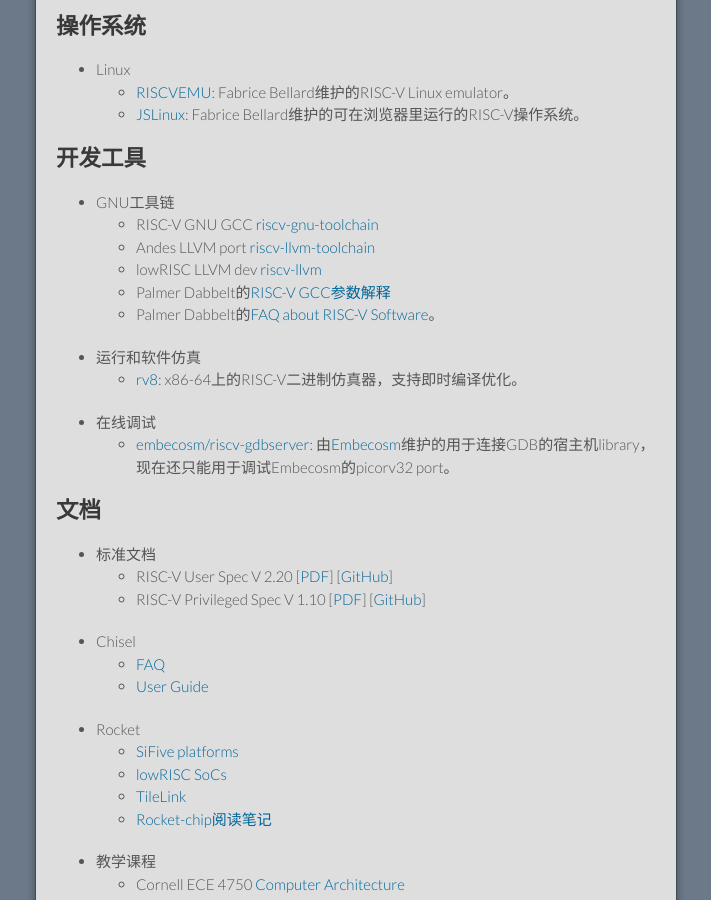
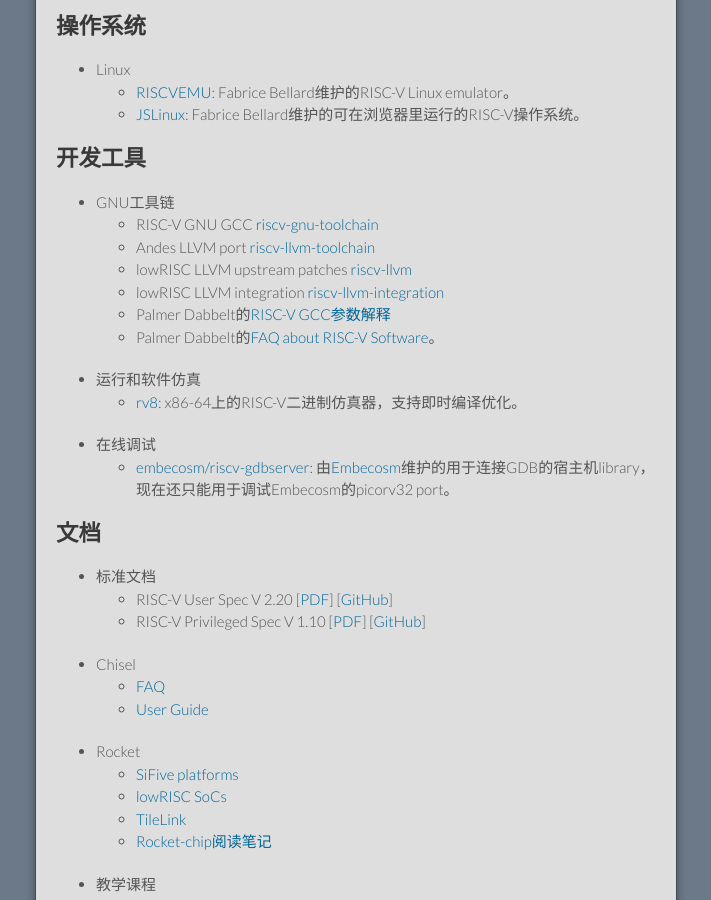
Before and after one commit to cnrv/home, a Jekyll site: the page built from resource.md, in a window 1280 px wide and 900 px high, scrolled down 1697 px. Shown: the whole window, without its empty margins (284-995 px from the left). Built offline with Jekyll 4.4.1, drawn with Linux system fonts in a browser that asks for light colours; Markdown is read by kramdown in place of the engine named in the settings; comment, search, counter and statistics services are not loaded; our own code applies the rules of GitHub Pages for plain Markdown files.

Commit message:
add llvm-integration

```diff
--- a/resource.md
+++ b/resource.md
@@ -103,7 +103,8 @@
 + GNU工具链
   - RISC-V GNU GCC [riscv-gnu-toolchain](https://github.com/riscv/riscv-gnu-toolchain)
   - Andes LLVM port [riscv-llvm-toolchain](https://github.com/andestech/riscv-llvm-toolchain)
-  - lowRISC LLVM dev [riscv-llvm](https://github.com/lowRISC/riscv-llvm)
+  - lowRISC LLVM upstream patches [riscv-llvm](https://github.com/lowRISC/riscv-llvm)
+  - lowRISC LLVM integration [riscv-llvm-integration](https://github.com/lowRISC/riscv-llvm-integration)
   - Palmer Dabbelt的[RISC-V GCC参数解释](https://www.sifive.com/blog/2017/08/14/all-aboard-part-1-compiler-args/)
   - Palmer Dabbelt的[FAQ about RISC-V Software](http://www.dabbelt.com/~palmer/riscv-faq.html)。
 
```
